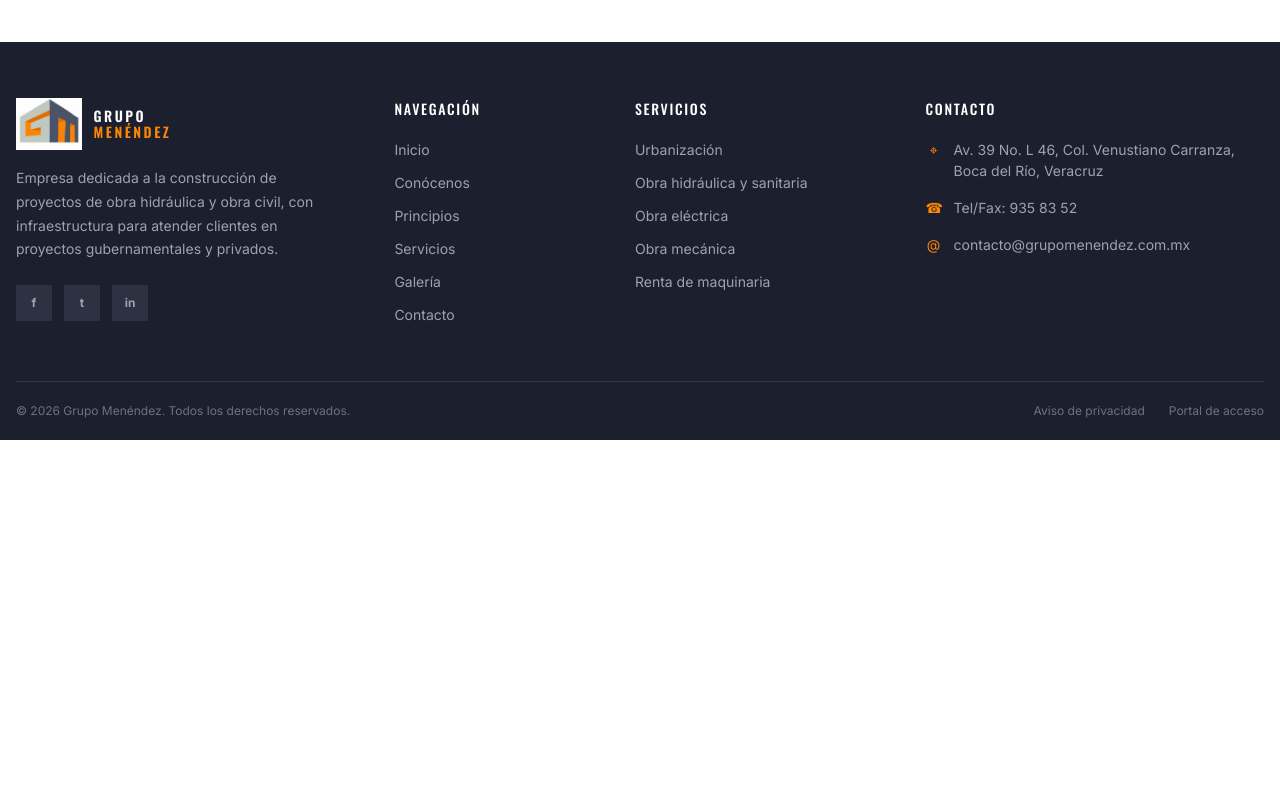
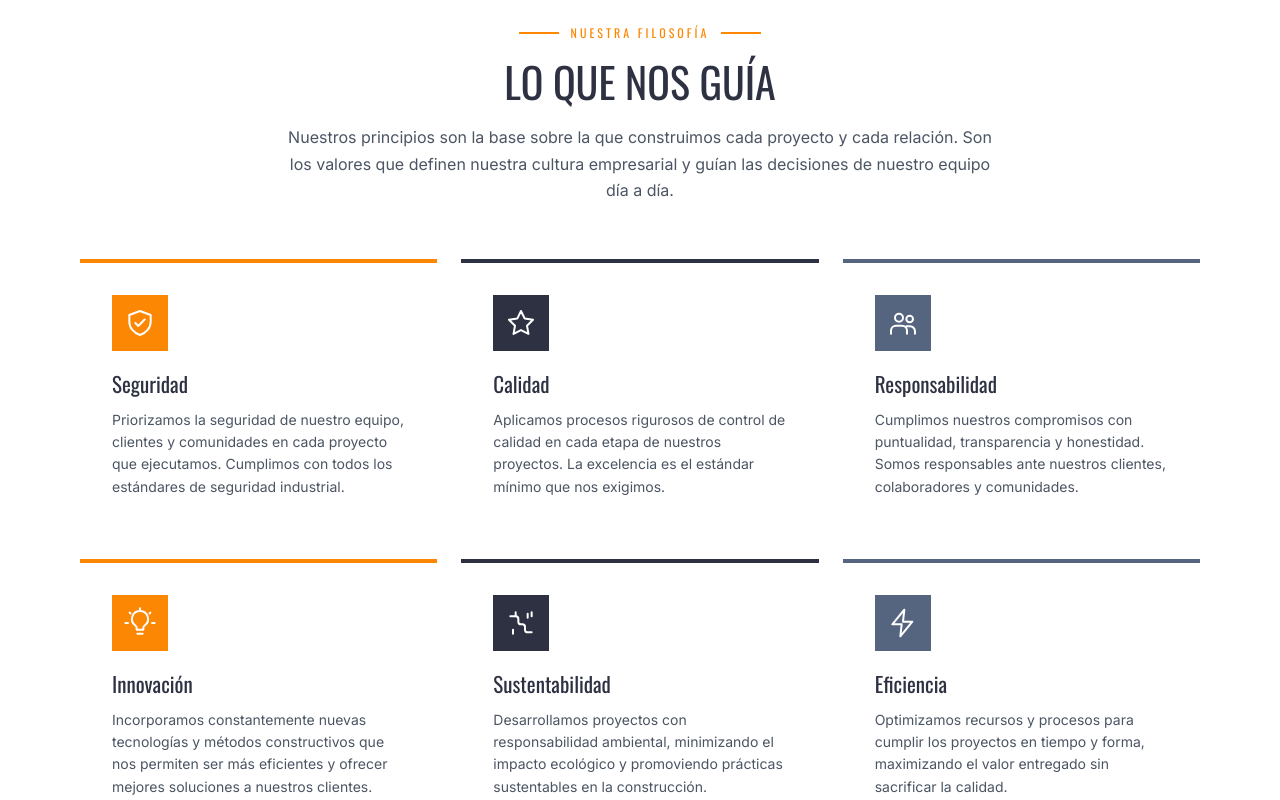
Before and after one commit to LaLIto3478/grupo_menendez, an Angular app in the folder GrupoMenendez/: page /principios in a window 1280 px wide. Shown: the part 360-1160 px from the top of the page. Before the commit the page ends 800 px from the top, so only its background shows below. Built offline with nearby package versions, Linux system fonts and the light colour scheme.

Commit message:
feat: T-13: Sección Lo que nos guía y Grid de Principios

```diff
--- a/GrupoMenendez/src/app/pages/principios/principios.component.css
+++ b/GrupoMenendez/src/app/pages/principios/principios.component.css
@@ -58,9 +58,156 @@
   margin: 0;
 }
 
+.principles-intro {
+  background: #ffffff;
+  padding: 64px 24px 56px;
+}
+
+.principles-intro__content {
+  margin: 0 auto;
+  max-width: 720px;
+  text-align: center;
+}
+
+.section-kicker {
+  align-items: center;
+  color: #fc8703;
+  display: flex;
+  font-family: 'Oswald', sans-serif;
+  font-size: 12px;
+  gap: 12px;
+  justify-content: center;
+  letter-spacing: 0.25em;
+  margin-bottom: 16px;
+  text-transform: uppercase;
+}
+
+.section-kicker span:first-child,
+.section-kicker span:last-child {
+  background: #fc8703;
+  display: block;
+  height: 2px;
+  width: 40px;
+}
+
+.principles-intro h2 {
+  color: #2d3142;
+  font-family: 'Oswald', sans-serif;
+  font-size: clamp(32px, 4vw, 42px);
+  line-height: 1.1;
+  margin: 0 0 20px;
+}
+
+.principles-intro p {
+  color: #4b5563;
+  line-height: 1.65;
+  margin: 0;
+}
+
+.principles-grid-section {
+  background: #ffffff;
+  padding: 0 24px 80px;
+}
+
+.principles-grid {
+  display: grid;
+  gap: 0 24px;
+  grid-template-columns: repeat(3, minmax(0, 1fr));
+  margin: 0 auto;
+  max-width: 1120px;
+}
+
+.principle-card {
+  border-top: 4px solid;
+  min-height: 300px;
+  padding: 32px;
+}
+
+.principle-card--brand {
+  border-top-color: #fc8703;
+}
+
+.principle-card--navy {
+  border-top-color: #2d3142;
+}
+
+.principle-card--steel {
+  border-top-color: #56657f;
+}
+
+.principle-card__icon {
+  align-items: center;
+  color: #ffffff;
+  display: flex;
+  height: 56px;
+  justify-content: center;
+  margin-bottom: 20px;
+  width: 56px;
+}
+
+.principle-card--brand .principle-card__icon {
+  background: #fc8703;
+}
+
+.principle-card--navy .principle-card__icon {
+  background: #2d3142;
+}
+
+.principle-card--steel .principle-card__icon {
+  background: #56657f;
+}
+
+.principle-card__icon svg {
+  fill: none;
+  height: 32px;
+  stroke: currentColor;
+  stroke-linecap: round;
+  stroke-linejoin: round;
+  stroke-width: 1.5;
+  width: 32px;
+}
+
+.principle-card h3 {
+  color: #2d3142;
+  font-family: 'Oswald', sans-serif;
+  font-size: 21px;
+  line-height: 1.2;
+  margin: 0 0 12px;
+}
+
+.principle-card p {
+  color: #4b5563;
+  font-size: 14px;
+  line-height: 1.6;
+  margin: 0;
+}
+
 @media (max-width: 700px) {
   .principles-hero {
     min-height: 280px;
     padding: 80px 24px 32px;
   }
+
+  .principles-intro {
+    padding: 56px 24px 40px;
+  }
+
+  .principles-grid-section {
+    padding-bottom: 64px;
+  }
+
+  .principles-grid {
+    grid-template-columns: repeat(2, minmax(0, 1fr));
+  }
+
+  .principle-card {
+    min-height: 0;
+    padding: 28px 20px;
+  }
 }
+
+@media (max-width: 430px) {
+  .principles-grid {
+    grid-template-columns: 1fr;
+  }
+}
--- a/GrupoMenendez/src/app/pages/principios/principios.component.html
+++ b/GrupoMenendez/src/app/pages/principios/principios.component.html
@@ -10,4 +10,112 @@
       <h1 id="principles-hero-title">NUESTROS PRINCIPIOS</h1>
     </div>
   </section>
+
+  <section class="principles-intro" aria-labelledby="principles-intro-title">
+    <div class="principles-intro__content">
+      <div class="section-kicker section-kicker--center">
+        <span aria-hidden="true"></span>
+        <span>Nuestra filosofía</span>
+        <span aria-hidden="true"></span>
+      </div>
+      <h2 id="principles-intro-title">LO QUE NOS GUÍA</h2>
+      <p>
+        Nuestros principios son la base sobre la que construimos cada proyecto
+        y cada relación. Son los valores que definen nuestra cultura empresarial
+        y guían las decisiones de nuestro equipo día a día.
+      </p>
+    </div>
+  </section>
+
+  <section class="principles-grid-section" aria-label="Principios de Grupo Menéndez">
+    <div class="principles-grid">
+      <article class="principle-card principle-card--brand">
+        <div class="principle-card__icon" aria-hidden="true">
+          <svg viewBox="0 0 24 24" role="img">
+            <path d="M12 3 4 6v5c0 4.7 3.4 8.5 8 10 4.6-1.5 8-5.3 8-10V6l-8-3Z" />
+            <path d="m8.5 12 2.2 2.2 4.8-4.8" />
+          </svg>
+        </div>
+        <h3>Seguridad</h3>
+        <p>
+          Priorizamos la seguridad de nuestro equipo, clientes y comunidades en
+          cada proyecto que ejecutamos. Cumplimos con todos los estándares de
+          seguridad industrial.
+        </p>
+      </article>
+
+      <article class="principle-card principle-card--navy">
+        <div class="principle-card__icon" aria-hidden="true">
+          <svg viewBox="0 0 24 24" role="img">
+            <path d="m12 3 2.8 5.7 6.2.9-4.5 4.4 1.1 6.2-5.6-2.9-5.6 2.9 1.1-6.2L3 9.6l6.2-.9L12 3Z" />
+          </svg>
+        </div>
+        <h3>Calidad</h3>
+        <p>
+          Aplicamos procesos rigurosos de control de calidad en cada etapa de
+          nuestros proyectos. La excelencia es el estándar mínimo que nos
+          exigimos.
+        </p>
+      </article>
+
+      <article class="principle-card principle-card--steel">
+        <div class="principle-card__icon" aria-hidden="true">
+          <svg viewBox="0 0 24 24" role="img">
+            <circle cx="9" cy="8" r="3" />
+            <circle cx="17" cy="9" r="2.5" />
+            <path d="M3 20v-2.2A3.8 3.8 0 0 1 6.8 14h4.4a3.8 3.8 0 0 1 3.8 3.8V20M14.5 14.5h2.7A3.8 3.8 0 0 1 21 18.3V20" />
+          </svg>
+        </div>
+        <h3>Responsabilidad</h3>
+        <p>
+          Cumplimos nuestros compromisos con puntualidad, transparencia y
+          honestidad. Somos responsables ante nuestros clientes, colaboradores
+          y comunidades.
+        </p>
+      </article>
+
+      <article class="principle-card principle-card--brand">
+        <div class="principle-card__icon" aria-hidden="true">
+          <svg viewBox="0 0 24 24" role="img">
+            <path d="M9.5 17h5M10 20h4M12 3a6 6 0 0 0-3.5 10.9c.6.4 1 1.1 1 1.8V17h5v-1.3c0-.7.4-1.4 1-1.8A6 6 0 0 0 12 3Z" />
+            <path d="M12 1v1M4.2 4.2l.7.7M1 12h2M19.1 4.9l.7-.7M21 12h2" />
+          </svg>
+        </div>
+        <h3>Innovación</h3>
+        <p>
+          Incorporamos constantemente nuevas tecnologías y métodos constructivos
+          que nos permiten ser más eficientes y ofrecer mejores soluciones a
+          nuestros clientes.
+        </p>
+      </article>
+
+      <article class="principle-card principle-card--navy">
+        <div class="principle-card__icon" aria-hidden="true">
+          <svg viewBox="0 0 24 24" role="img">
+            <path d="M4 7h4a2 2 0 0 1 2 2v2a2 2 0 0 0 2 2h1a2 2 0 0 1 2 2v2a2 2 0 0 0 2 2h3" />
+            <path d="M8 4v3M17 5v3M20 4v3M6 20v-3" />
+          </svg>
+        </div>
+        <h3>Sustentabilidad</h3>
+        <p>
+          Desarrollamos proyectos con responsabilidad ambiental, minimizando el
+          impacto ecológico y promoviendo prácticas sustentables en la
+          construcción.
+        </p>
+      </article>
+
+      <article class="principle-card principle-card--steel">
+        <div class="principle-card__icon" aria-hidden="true">
+          <svg viewBox="0 0 24 24" role="img">
+            <path d="m13 2-9 11h7l-1 9 9-11h-7l1-9Z" />
+          </svg>
+        </div>
+        <h3>Eficiencia</h3>
+        <p>
+          Optimizamos recursos y procesos para cumplir los proyectos en tiempo
+          y forma, maximizando el valor entregado sin sacrificar la calidad.
+        </p>
+      </article>
+    </div>
+  </section>
 </main>
```
